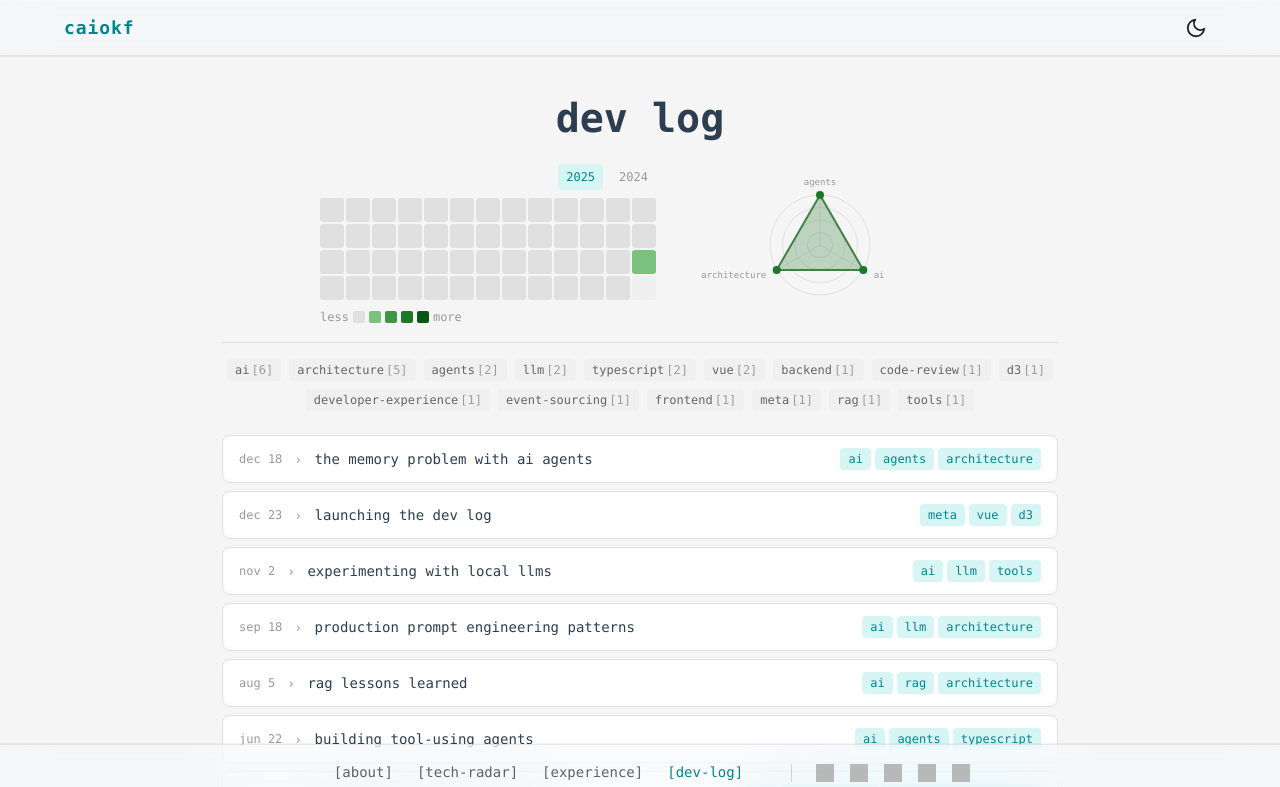
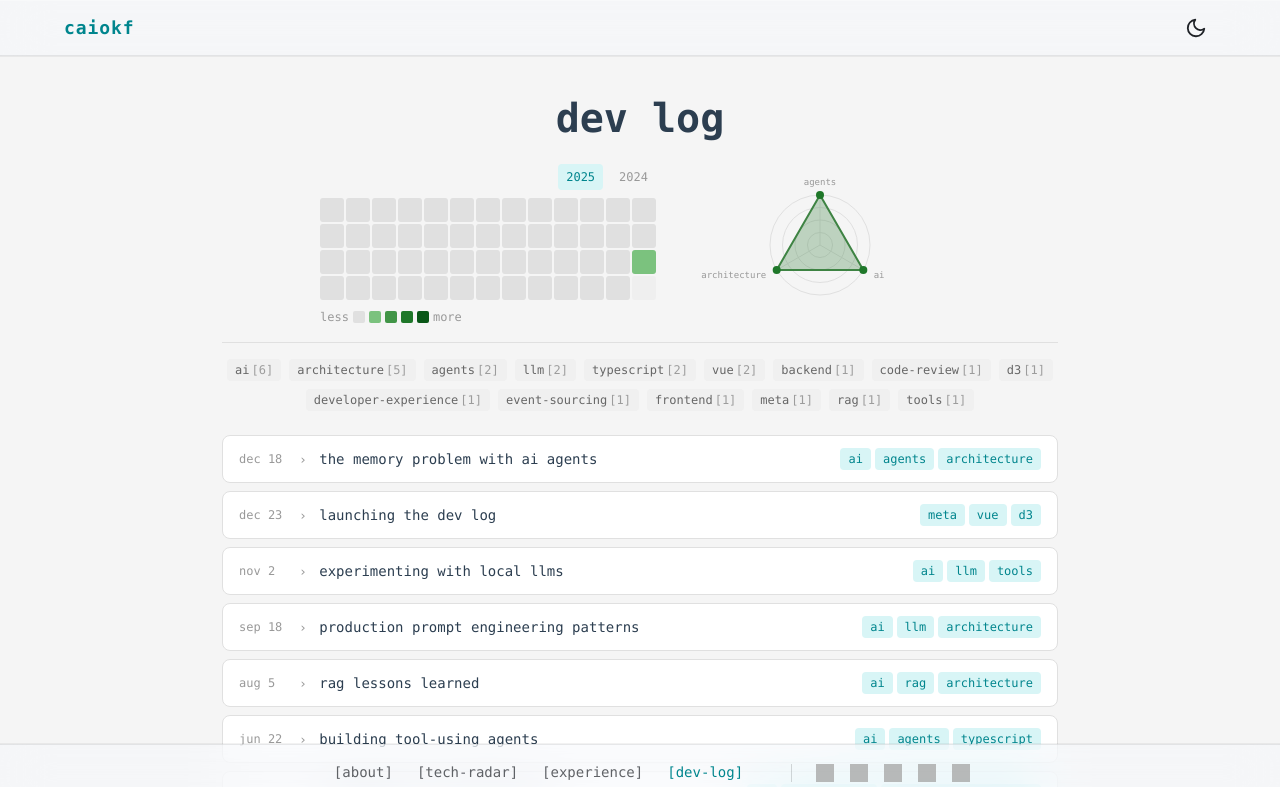
Before and after one commit to caiokf/homepage, a Vue app: page /devlog in a window 1280 px wide. Shown: the top 787 px of the page. Built offline with nearby package versions, Linux system fonts and the light colour scheme; grey boxes are pictures that could not be loaded.

Commit message:
feat(devlog): add fixed width to timestamps
Add a fixed width of 48 pixels to the timestamp elements in the DevLog.
This prevents the layout from shifting when timestamps of different
lengths are displayed, creating a more stable and polished user
interface.

```diff
--- a/src/pages/DevLogPage.vue
+++ b/src/pages/DevLogPage.vue
@@ -252,6 +252,7 @@
     font-size: var(--text-xs);
     color: var(--color-text-muted);
     flex-shrink: 0;
+    width: 48px;
   }
 
   .entry-title {
```
